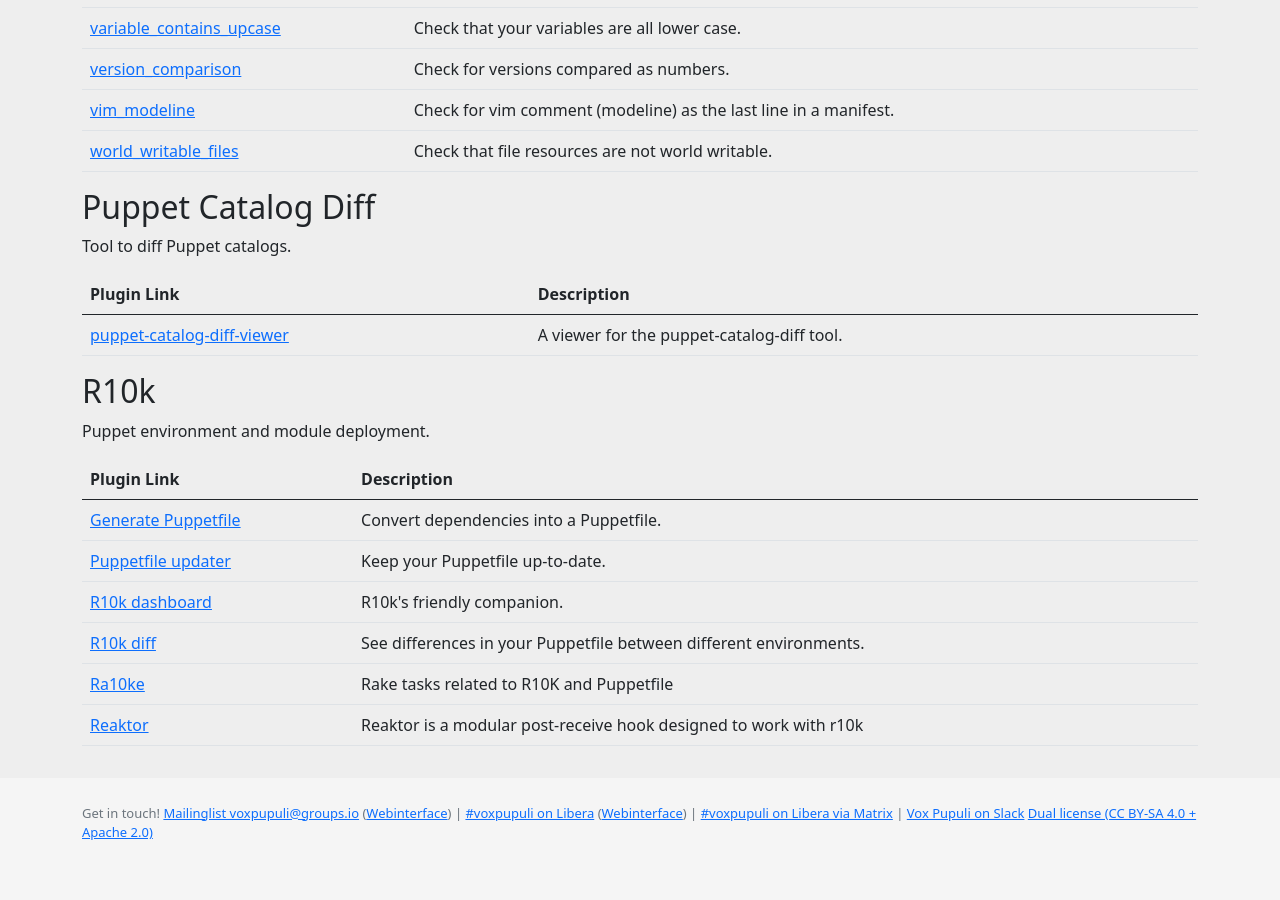
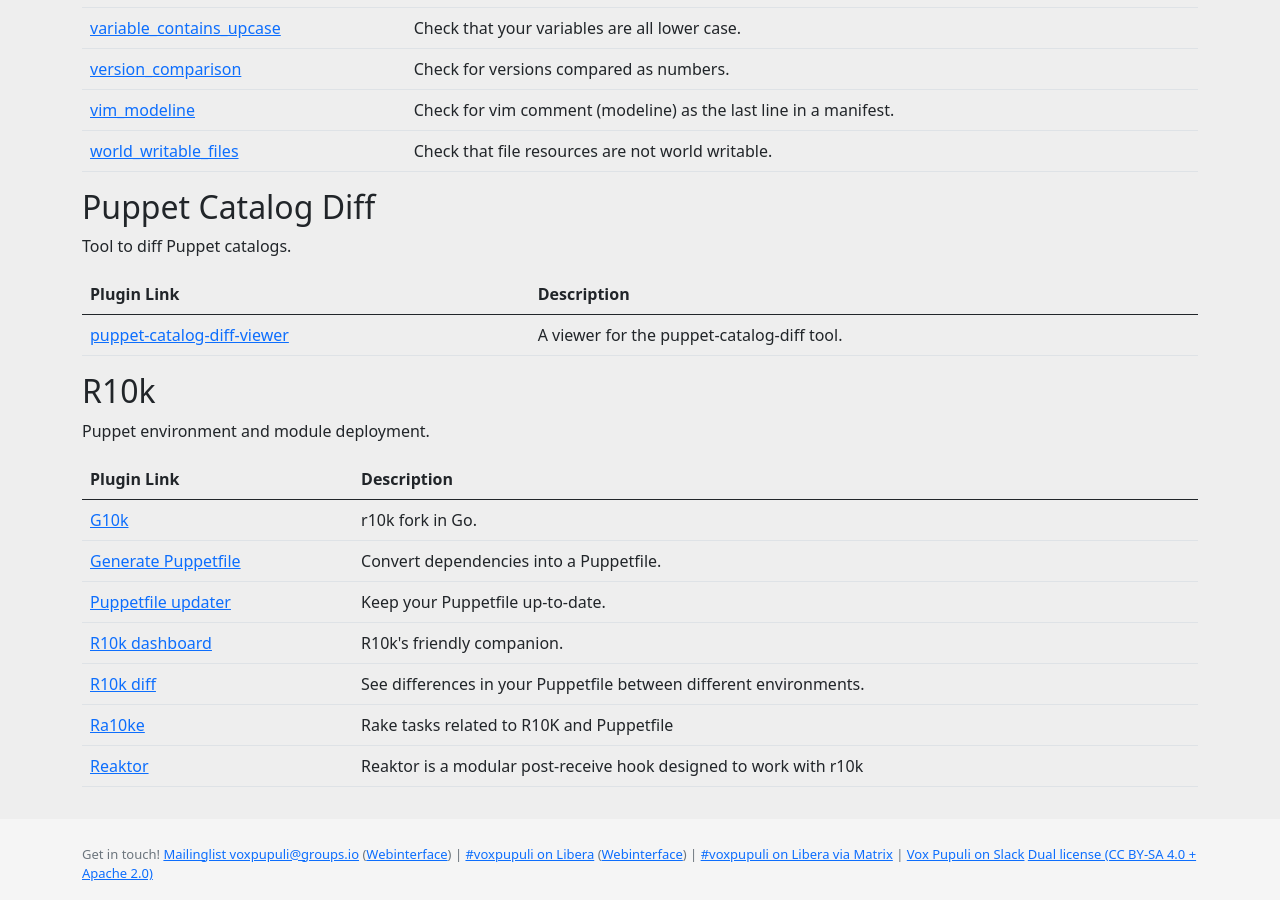
Before and after one commit to voxpupuli/voxpupuli.github.io, a Jekyll site: the page built from plugins/index.md, in a window 1280 px wide and 900 px high, scrolled down 4899 px. Built offline with Jekyll 4.4.1, drawn with Linux system fonts in a browser that asks for light colours; nearby versions of some CDN libraries; before the commit the page ends 5758 px from its top, so only the background shows below that.

Commit message:
feat(plugins): add g10k

```diff
--- a/_data/tools/r10k.json
+++ b/_data/tools/r10k.json
@@ -32,6 +32,11 @@
       "name": "Ra10ke",
       "url": "https://github.com/voxpupuli/ra10ke",
       "description": " Rake tasks related to R10K and Puppetfile"
+    },
+    {
+      "name": "G10k",
+      "url": "https://github.com/xorpaul/g10k",
+      "description": "r10k fork in Go."
     }
   ]
 }
```
